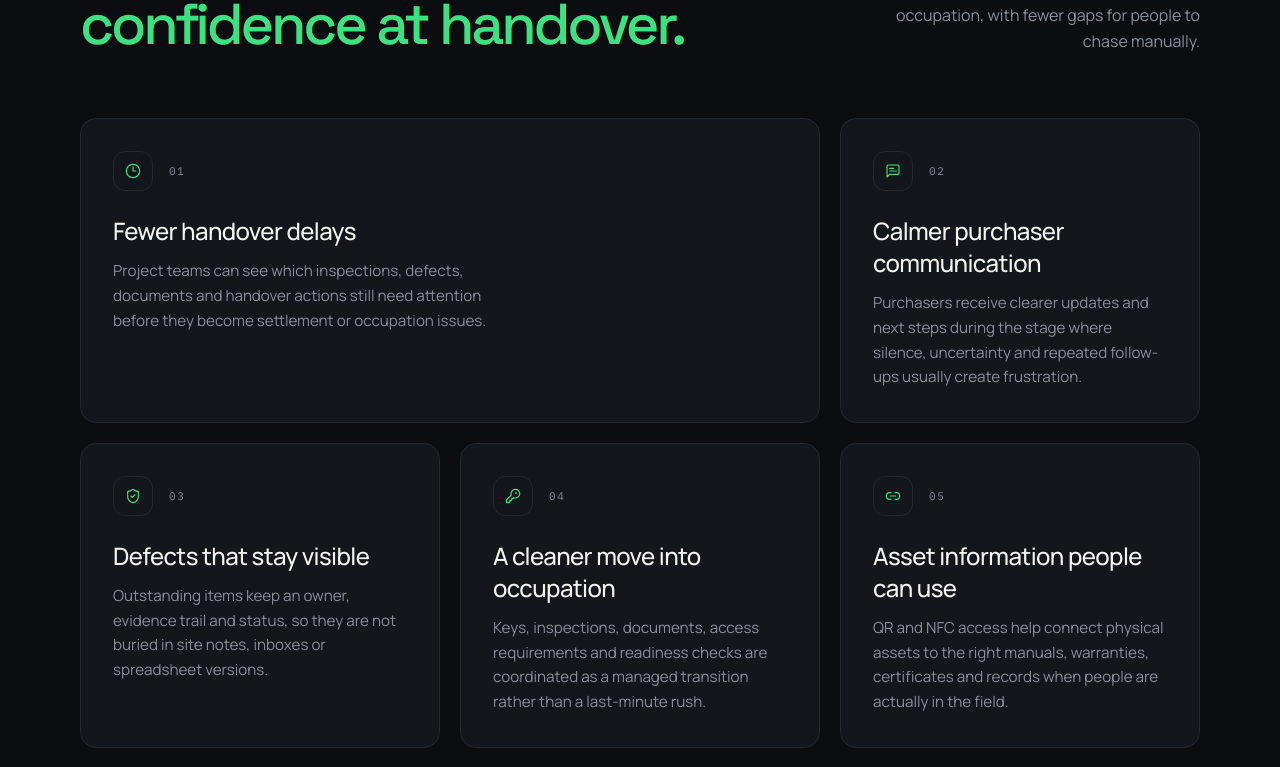
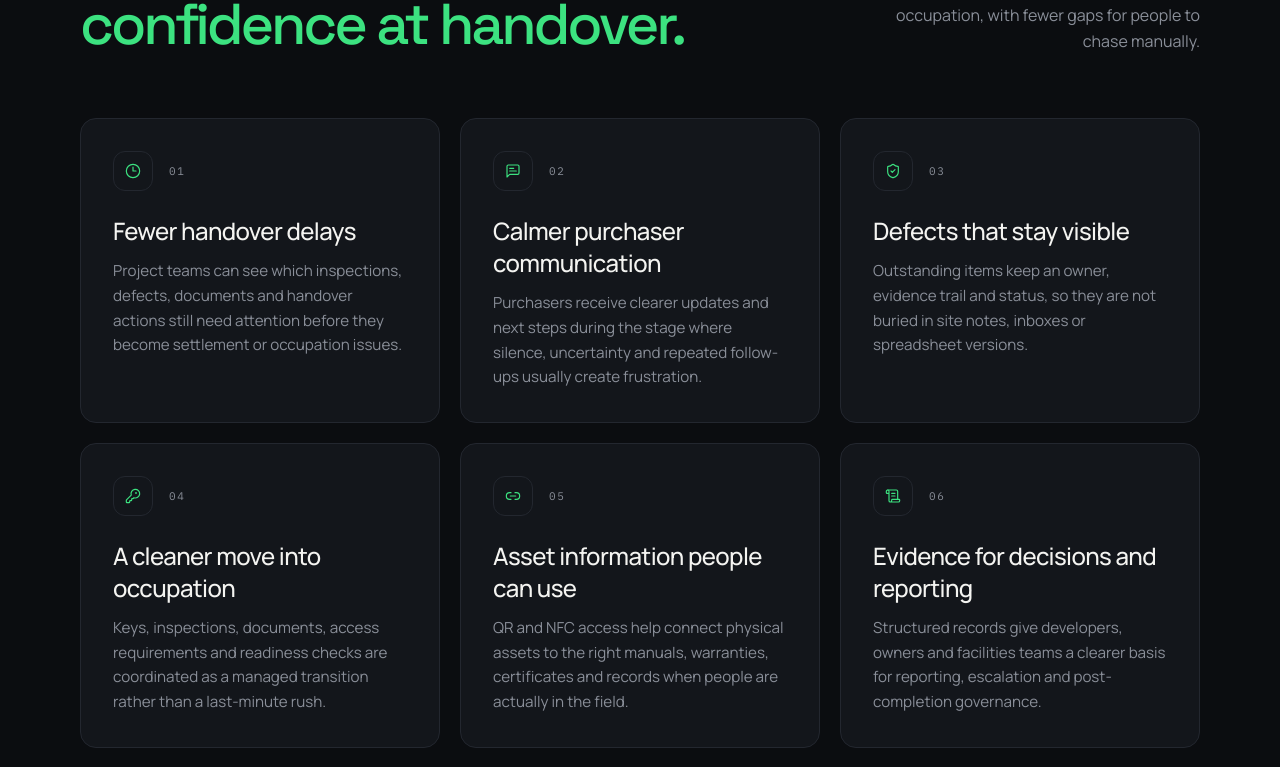
Before and after one commit to EVAVO-STUDIO/touchpoint, a Next.js app: page / in a window 1280 px wide. Shown: the part 10180-10947 px from the top of the page. Built offline with nearby package versions, Linux system fonts and the light colour scheme.

Commit message:
fix: align impact cards as six points

```diff
--- a/components/sections/impact.tsx
+++ b/components/sections/impact.tsx
@@ -15,7 +15,6 @@ const impacts = [
     title: 'Fewer handover delays',
     description:
       'Project teams can see which inspections, defects, documents and handover actions still need attention before they become settlement or occupation issues.',
-    featured: true,
   },
   {
     icon: MessageSquareText,
@@ -80,12 +79,8 @@ export function Impact() {
 
         <div className="mt-16 grid grid-cols-1 gap-4 md:grid-cols-2 lg:grid-cols-3 lg:gap-5">
           {impacts.map((item, i) => (
-            <Reveal
-              key={item.title}
-              delay={0.08 + i * 0.06}
-              className={item.featured ? 'lg:col-span-2' : ''}
-            >
-              <div className={`card h-full ${item.featured ? 'bg-surface-2/60' : ''}`}>
+            <Reveal key={item.title} delay={0.08 + i * 0.06}>
+              <div className="card h-full">
                 <div className="flex items-center gap-4">
                   <div className="inline-flex h-10 w-10 items-center justify-center rounded-xl border border-border bg-surface text-accent">
                     <item.icon className="h-4 w-4" strokeWidth={1.75} />
@@ -97,7 +92,7 @@ export function Impact() {
                 <h3 className="mt-6 text-xl font-medium tracking-tight text-text md:text-2xl">
                   {item.title}
                 </h3>
-                <p className="mt-3 max-w-[42ch] text-[0.95rem] leading-relaxed text-muted">
+                <p className="mt-3 text-[0.95rem] leading-relaxed text-muted">
                   {item.description}
                 </p>
               </div>
```
